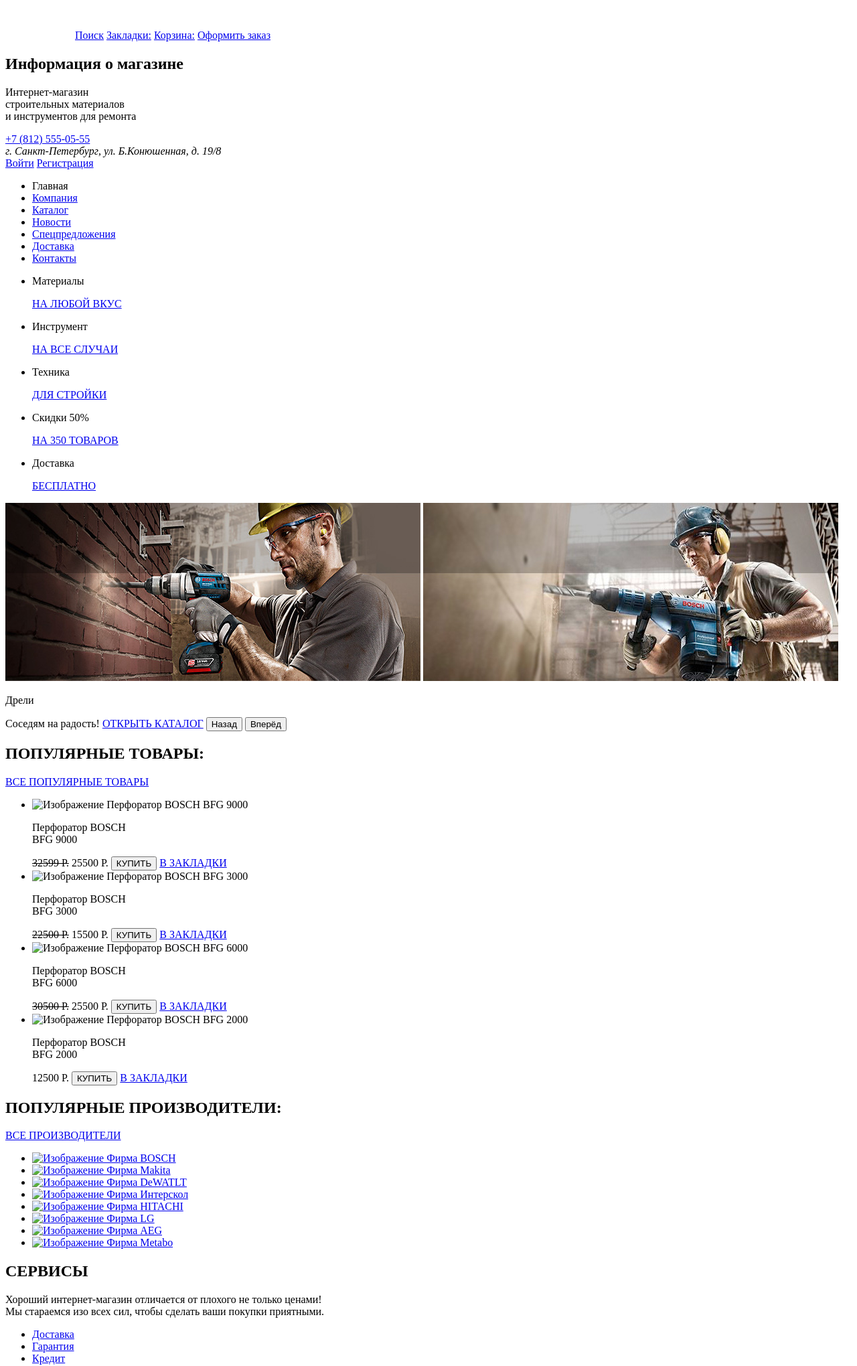
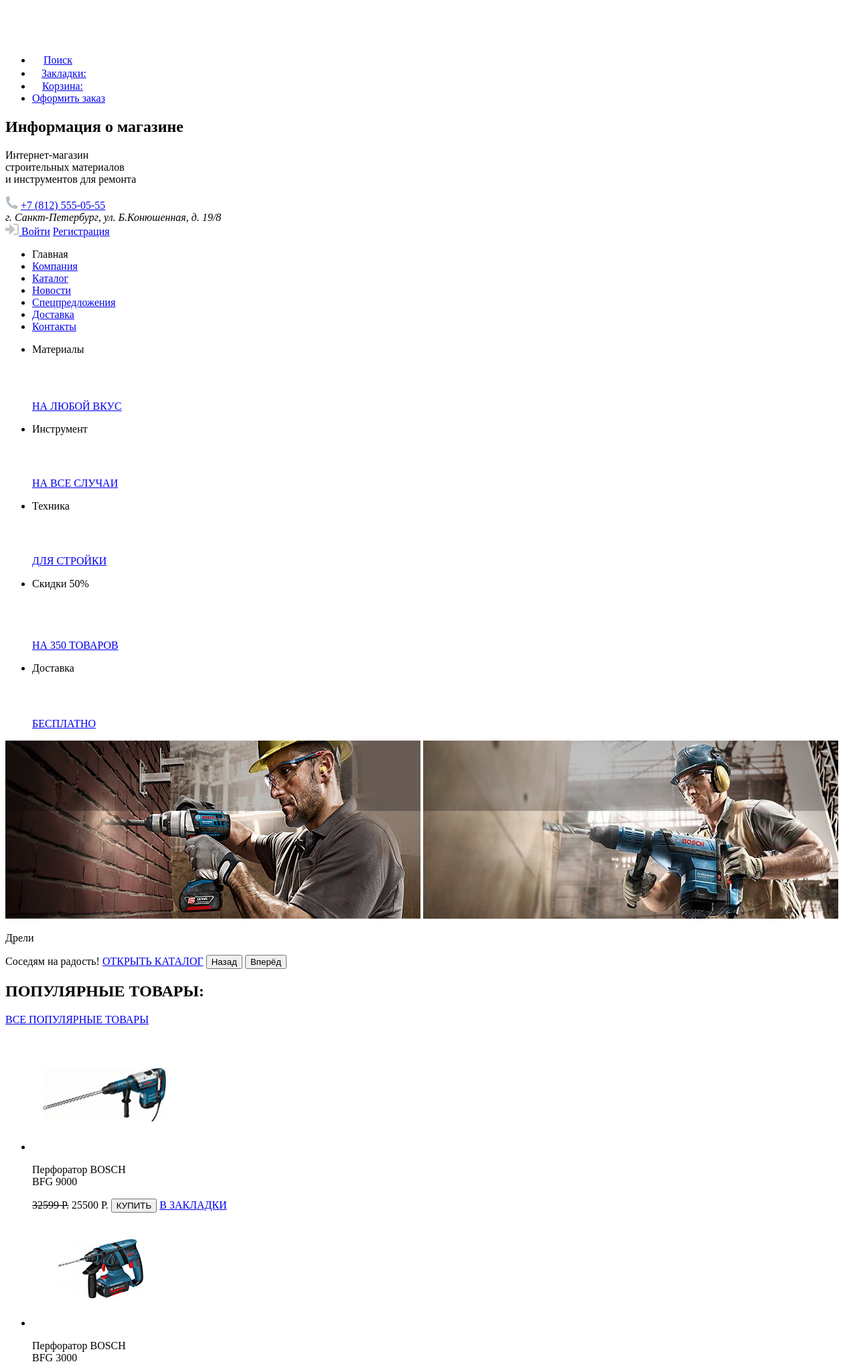
Before and after one commit to Mongolfier/593635-technomart-26, a plain HTML site: page index.html in a window 1280 px wide. Shown: the top 2040 px of the page at 67% size. Drawn offline with Linux system fonts and the light colour scheme.

Commit message:
К заданию с картинками
Загрузил вообще почти все картинки какие только есть! Думаю, что иконочки svg  будут как бэкграунд, но я не уверен, поэтому вставил

```diff
--- a/index.html
+++ b/index.html
@@ -8,19 +8,22 @@
 
 	<header>
 			<img src="./img/logo-technomart.svg" width="100" height="50" alt="ТЕХНОМАРТ">
-			<a href="#">Поиск</a>
-			<a href="#">Закладки:</a>
-			<a href="#">Корзина:</a>
-			<a href="#">Оформить заказ</a>
+			<ul>
+				<li><a href="#"><img src="./img/icon-search.svg">Поиск</a></li>
+				<li><a href="#"><img src="./img/icon-bookmark.svg">Закладки:</a></li>
+				<li><a href="#"><img src="./img/icon-cart.svg">Корзина:</a></li>
+				<li><a href="#">Оформить заказ</a></li>
+			</ul>
 
 			<h2>Информация о магазине</h2>
 			<p>Интернет-магазин<br>
-				  строительных материалов<br>
-			    и инструментов для ремонта</p>
+				строительных материалов<br>
+				и инструментов для ремонта</p>
+			<img src="./img/icon-phone.svg" width="19" height="19">
 			<a href="tel:+78125550555">+7 (812) 555-05-55</a>
 			<address>г. Санкт-Петербург, ул. Б.Конюшенная, д. 19/8</address>
 
-			<a href="#">Войти</a>
+			<a href="#"><img src="./img/icon-login.svg"> Войти</a>
 			<a href="#">Регистрация</a>
 
 		<nav>
@@ -42,27 +45,32 @@
 				<li>
 					<p>Материалы</p>
 					<a href="#">НА ЛЮБОЙ ВКУС</a>
+					<img src="./img/icon-1.svg">
 				</li>
 				<li>
 					<p>Инструмент</p>
 					<a href="#">НА ВСЕ СЛУЧАИ</a>
+					<img src="./img/icon-2.svg">
 				</li>
 				<li>
 					<p>Техника</p>
 					<a href="#">ДЛЯ СТРОЙКИ</a>
+					<img src="./img/icon-3.svg">
 				</li>
 				<li>
 					<p>Скидки 50%</p>
 					<a href="#">НА 350 ТОВАРОВ</a>
+					<img src="./img/icon-4.svg">
 				</li>
 				<li>
 					<p>Доставка</p>
 					<a href="#">БЕСПЛАТНО</a>
+					<img src="./img/icon-5.svg">
 				</li>
 			</ul>
 			<div class="carousel">
-				<img src="./img/Drill1.jpg" width="620" height="266" alt="Изображение Реклама мужчина с дрелью1">
-				<img src="./img/Drill2.jpg" width="620" height="266" alt="Изображение Реклама мужчина с дрелью2">
+				<img src="./img/drill1.jpg" width="620" height="266" alt="Изображение Реклама мужчина с дрелью1">
+				<img src="./img/drill2.jpg" width="620" height="266" alt="Изображение Реклама мужчина с дрелью2">
 				<p>Дрели</p>
 				<span>Соседям на радость!</span>
 				<a href="./catalog.html">ОТКРЫТЬ КАТАЛОГ</a>
@@ -77,7 +85,7 @@
 
 			<ul>
 				<li>
-					<img src="./img/Perforator_1.png" width="100" height="100" alt="Изображение Перфоратор BOSCH BFG 9000">
+					<img src="./img/perforator_BFG9000.jpg" width="218" height="170" alt="Изображение Перфоратор BOSCH BFG 9000">
 					<p>Перфоратор BOSCH<br>BFG 9000</p>
 					<del>32599 Р.</del>
 					<span>25500 Р.</span>
@@ -85,7 +93,7 @@
 				  <a href="#">В ЗАКЛАДКИ</a>
 				</li>
 				<li>
-					<img src="#" width="100" height="100" alt="Изображение Перфоратор BOSCH BFG 3000">
+					<img src="./img/perforator_BFG3000.jpg" width="218" height="170" alt="Изображение Перфоратор BOSCH BFG 3000">
 					<p>Перфоратор BOSCH<br>BFG 3000</p>
 					<del>22500 Р.</del>
 					<span>15500 Р.</span>
@@ -93,7 +101,7 @@
 					<a href="#">В ЗАКЛАДКИ</a>
 				</li>
 				<li>
-					<img src="#" width="100" height="100" alt="Изображение Перфоратор BOSCH BFG 6000">
+					<img src="./img/perforator_BFG6000.jpg" width="218" height="170" alt="Изображение Перфоратор BOSCH BFG 6000">
 					<p>Перфоратор BOSCH<br>BFG 6000</p>
 					<del>30500 Р.</del>
 					<span>25500 Р.</span>
@@ -101,7 +109,7 @@
 					<a href="#">В ЗАКЛАДКИ</a>
 				</li>
 				<li>
-					<img src="#" width="100" height="100" alt="Изображение Перфоратор BOSCH BFG 2000">
+					<img src="./img/perforator_BFG2000.jpg" width="218" height="170" alt="Изображение Перфоратор BOSCH BFG 2000">
 					<p>Перфоратор BOSCH<br>BFG 2000</p>
 					<del> </del>
 					<span>12500 Р.</span>
@@ -115,14 +123,14 @@
 			<h2>ПОПУЛЯРНЫЕ ПРОИЗВОДИТЕЛИ:</h2>
 			<a href="#">ВСЕ ПРОИЗВОДИТЕЛИ</a>
 			<ul>
-				<li><a href="#"><img src="#" width="100" height="100" alt="Изображение Фирма BOSCH"></a></li>
-				<li><a href="#"><img src="#" width="100" height="100" alt="Изображение Фирма Makita"></a></li>
-				<li><a href="#"><img src="#" width="100" height="100" alt="Изображение Фирма DeWATLT"></a></li>
-				<li><a href="#"><img src="#" width="100" height="100" alt="Изображение Фирма Интерскол"></a></li>
-				<li><a href="#"><img src="#" width="100" height="100" alt="Изображение Фирма HITACHI"></a></li>
-				<li><a href="#"><img src="#" width="100" height="100" alt="Изображение Фирма LG"></a></li>
-				<li><a href="#"><img src="#" width="100" height="100" alt="Изображение Фирма AEG"></a></li>
-				<li><a href="#"><img src="#" width="100" height="100" alt="Изображение Фирма Metabo"></a></li>
+				<li><a href="#"><img src="./img/logoBosch.png" width="126" height="37" alt="Изображение Фирма BOSCH"></a></li>
+				<li><a href="#"><img src="./img/logoMakita.png" width="123" height="40" alt="Изображение Фирма Makita"></a></li>
+				<li><a href="#"><img src="./img/logoDewalt.png" width="146" height="44" alt="Изображение Фирма DeWATLT"></a></li>
+				<li><a href="#"><img src="./img/logoInterskol.png" width="200" height="88" alt="Изображение Фирма Интерскол"></a></li>
+				<li><a href="#"><img src="./img/logoHitachi.png" width="169" height="31" alt="Изображение Фирма HITACHI"></a></li>
+				<li><a href="#"><img src="./img/logoLG.png" width="121" height="73" alt="Изображение Фирма LG"></a></li>
+				<li><a href="#"><img src="./img/logoAEG.png" width="151" height="96" alt="Изображение Фирма AEG"></a></li>
+				<li><a href="#"><img src="./img/logoMetabo.png" width="204" height="69" alt="Изображение Фирма Metabo"></a></li>
 			</ul>
 		</section>
 
@@ -141,6 +149,7 @@
 					 к вашему подъезду совершенно бесплатно!<br>
 					 Ведь мы неплохо заработаем,<br>
 					 поднимая его на ваш этаж!</p>
+					 <img src="./img/service.png" width="468" height="261">
 			<!-- Грузовик с тенью похож на бэкграундную картинку, поэтому игнорирую -->
 		</section>
 
@@ -189,9 +198,9 @@
 
 		<p>&copy; 2010-2019 Компания "Техномарт"<br>Все права защищены</p>
 		<ul>
-			<li><a href="#">VK</a></li>
-			<li><a href="#">Facebook</a></li>
-			<li><a href="#">Instagram</a></li>
+			<li><a href="#">VK</a><img src="./img/icon-vk.svg" width="25" height="15"></li>
+			<li><a href="#">Facebook</a><img src="./img/icon-fb.svg" width="12" height="22"></li>
+			<li><a href="#">Instagram</a><img src="./img/icon-insta.svg" width="21" height="21"></li>
 		</ul>
 		<p>Обратная связь:</p>
 		<a href="mailto:mail@htmlacademy.ru">mail@htmlacademy.ru</a>
```
Also changed, not shown: catalog.html (+22 -20 lines), img/Perforator_BFG2000.png (deleted), img/Perforator_BFG3000.png (deleted), img/Perforator_BFG6000.png (deleted), img/logoAEG.png (added), img/logoBosch.png (added), img/logoDewalt.png (added), img/logoHitachi.png (added), img/logoInterskol.png (added), img/logoLG.png (added), img/logoMakita.png (added), img/logoMetabo.png (added), img/perforator_BFG2000.jpg (added), img/perforator_BFG3000.jpg (added), 3 more files.
